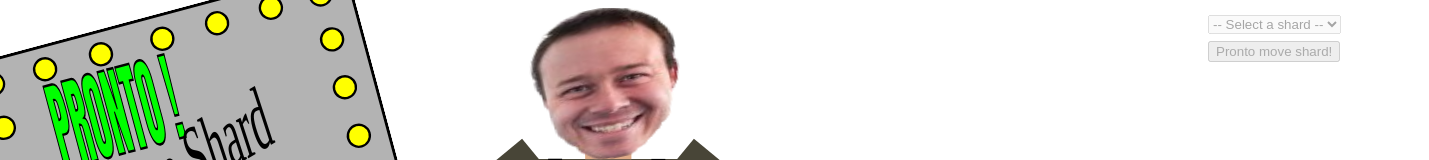
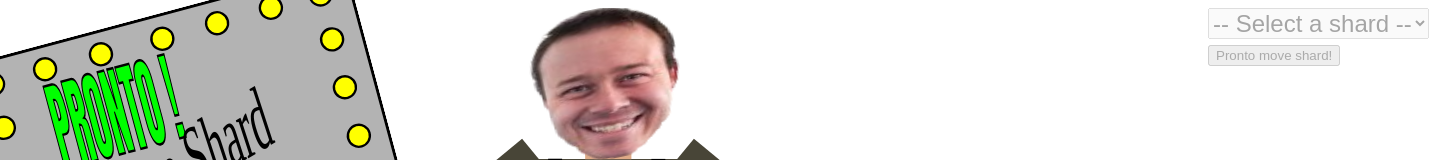
Before and after one commit to arangodb-foxx/pronto-move-shard, a plain HTML site: page frontend/index.html in a window 1280 px wide. Shown: the top 160 px of the page, 1429 px wide, since content can reach past the window. Drawn offline with Linux system fonts and the light colour scheme; no server answers.

Commit message:
Update index.html

```diff
--- a/frontend/index.html
+++ b/frontend/index.html
@@ -5,7 +5,7 @@
     <script type="text/javascript" src="Tween.js"></script>
     <meta charset="utf8"/>
     <style type="text/css">
-      body {
+      body, input, select {
         font-size: 24px;
       }
       #sign-container {
```
